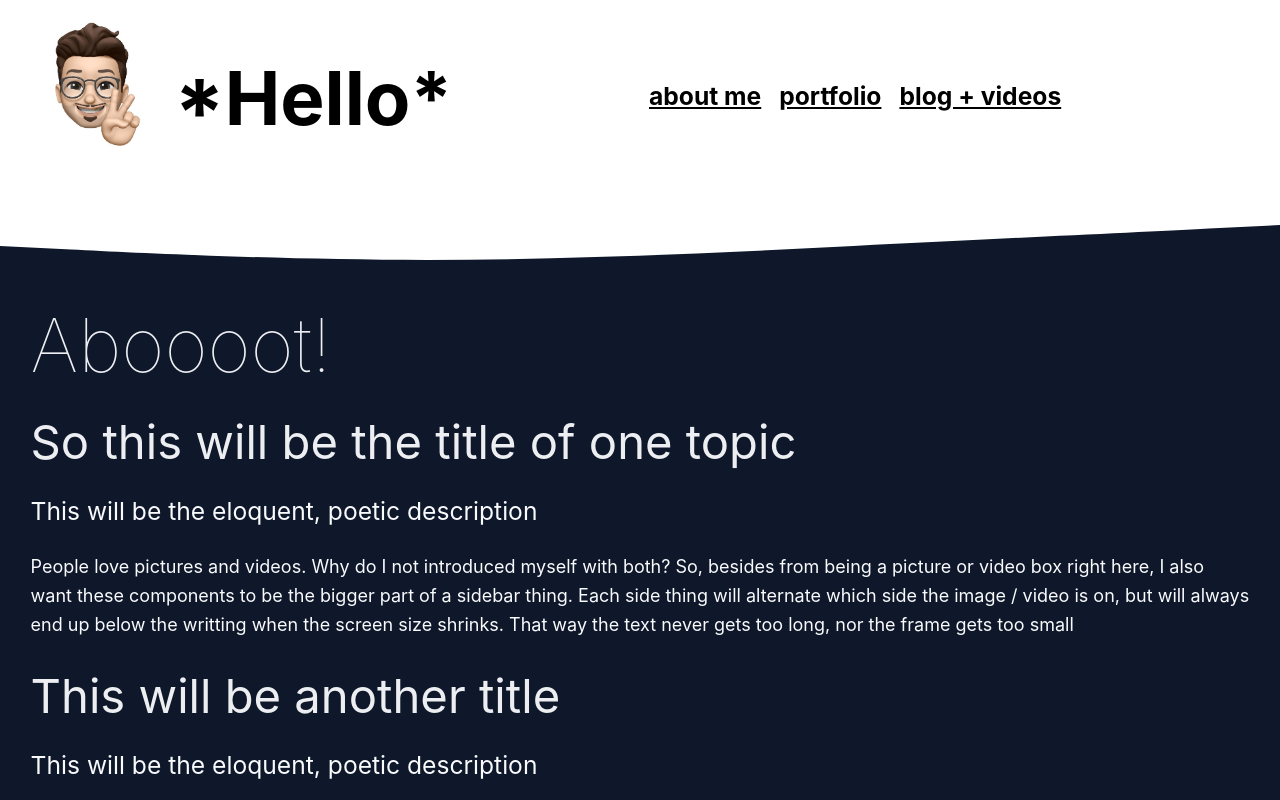
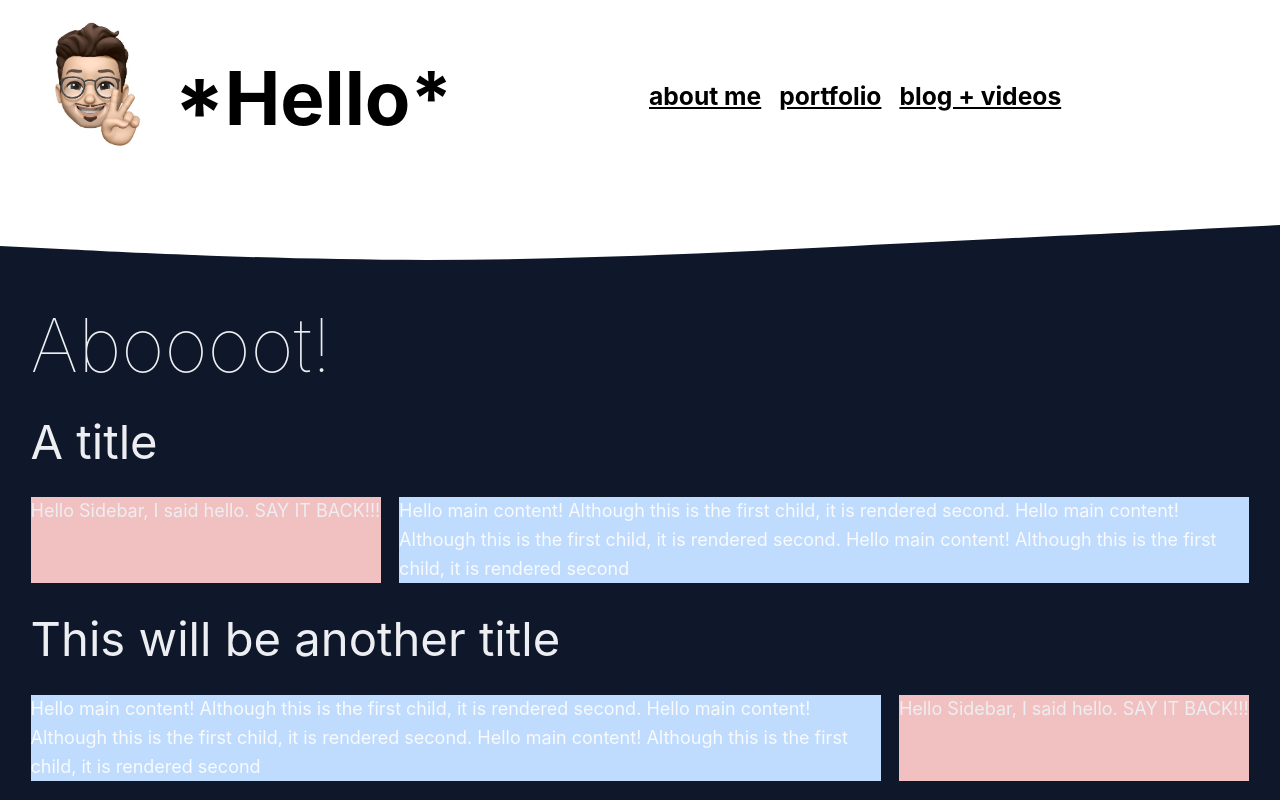
Before and after one commit to johnny2smooth/next-blog, a Next.js app: page /about in a window 1280 px wide. Shown: the top 800 px of the page. Built offline with nearby package versions, Linux system fonts and the light colour scheme.

Commit message:
sidebar updated. sidebar css more efficient, pulling info from data attr. sidebar component takes main and sidebar props now instead of children.

```diff
--- /dev/null
+++ b/components/sidebar.js
@@ -0,0 +1,15 @@
+import { useEffect, useState } from 'react';
+import layouts from '../styles/layouts.module.css';
+
+// When I have more data to render, I want to gather that info from another location
+// and then pop it in here in a more structured way. Title, blurb, main content, media, etc...
+
+export default function SidebarWrapper({ direction = 'left', sidebar, main }) {
+  return (
+    <>
+      <div className={layouts.withSidebar} data-direction={direction}>
+        {direction === 'right' ? [main, sidebar] : [sidebar, main]}
+      </div>
+    </>
+  );
+}
--- a/pages/about.js
+++ b/pages/about.js
@@ -3,6 +3,7 @@ import Layout from '../components/layout';
 import StackWrapper from '../components/stackwrapper';
 import utility from '../styles/utility.module.css';
 import layouts from '../styles/layouts.module.css';
+import SidebarWrapper from '../components/sidebar';
 
 export default function About() {
   return (
@@ -13,27 +14,43 @@ export default function About() {
 
           <StackWrapper wrapFirst tailwind={'bg-slate-900 text-slate-50'}>
             <h1 className={`${utility.fontLarge}  font-thin`}>Aboooot!</h1>
+            <h2 className={`${utility.fontMedium}`}>A title</h2>
+            <SidebarWrapper
+              sidebar={
+                <h1 className="bg-red-200">
+                  Hello Sidebar, I said hello. SAY IT BACK!!!
+                </h1>
+              }
+              main={
+                <p className="bg-blue-200">
+                  Hello main content! Although this is the first child, it is
+                  rendered second. Hello main content! Although this is the
+                  first child, it is rendered second. Hello main content!
+                  Although this is the first child, it is rendered second
+                </p>
+              }
+            />
+            <h2 className={`${utility.fontMedium}`}>
+              This will be another title
+            </h2>
+            <SidebarWrapper
+              direction="right"
+              sidebar={
+                <h1 className="bg-red-200">
+                  Hello Sidebar, I said hello. SAY IT BACK!!!
+                </h1>
+              }
+              main={
+                <p className="bg-blue-200">
+                  Hello main content! Although this is the first child, it is
+                  rendered second. Hello main content! Although this is the
+                  first child, it is rendered second. Hello main content!
+                  Although this is the first child, it is rendered second
+                </p>
+              }
+            />
+
             <section className={`${layouts.stack}`}>
-              <h2 className={`${utility.fontMedium}`}>
-                So this will be the title of one topic
-              </h2>
-              <p className={`${utility.fontSmall}`}>
-                This will be the eloquent, poetic description
-              </p>
-              <p>
-                People love pictures and videos. Why do I not introduced myself
-                with both? So, besides from being a picture or video box right
-                here, I also want these components to be the bigger part of a
-                sidebar thing. Each side thing will alternate which side the
-                image / video is on, but will always end up below the writting
-                when the screen size shrinks. That way the text never gets too
-                long, nor the frame gets too small
-              </p>
-            </section>
-            <section className={`${layouts.stack}`}>
-              <h2 className={`${utility.fontMedium}`}>
-                This will be another title
-              </h2>
               <p className={`${utility.fontSmall} max-w-prose`}>
                 This will be the eloquent, poetic description
               </p>
--- a/styles/layouts.module.css
+++ b/styles/layouts.module.css
@@ -31,24 +31,19 @@
   flex-basis: calc((30rem - 100%) * 999);
 }
 
-/* I am going to need to figure out how to switch the psuedo */
-/* from first-child to last-child depending on what the sidebar */
-/* component that I create is eventually passed */
-
-.with-sidebar {
+.withSidebar {
   display: flex;
   flex-wrap: wrap;
   gap: 1rem;
 }
 
-/* intrinsic sizing as is. */
-/* if we want more specific size, we add a flex-basis: desired */
-
-.with-sidebar > :first-child {
+.withSidebar[data-direction='left'] > :first-child,
+.withSidebar[data-direction='right'] > :last-child {
   flex-grow: 1;
 }
 
-.with-sidebar > :last-child {
+.withSidebar[data-direction='left'] > :last-child,
+.withSidebar[data-direction='right'] > :first-child {
   flex-basis: 0;
   flex-grow: 999;
   min-inline-size: 50%;
```
